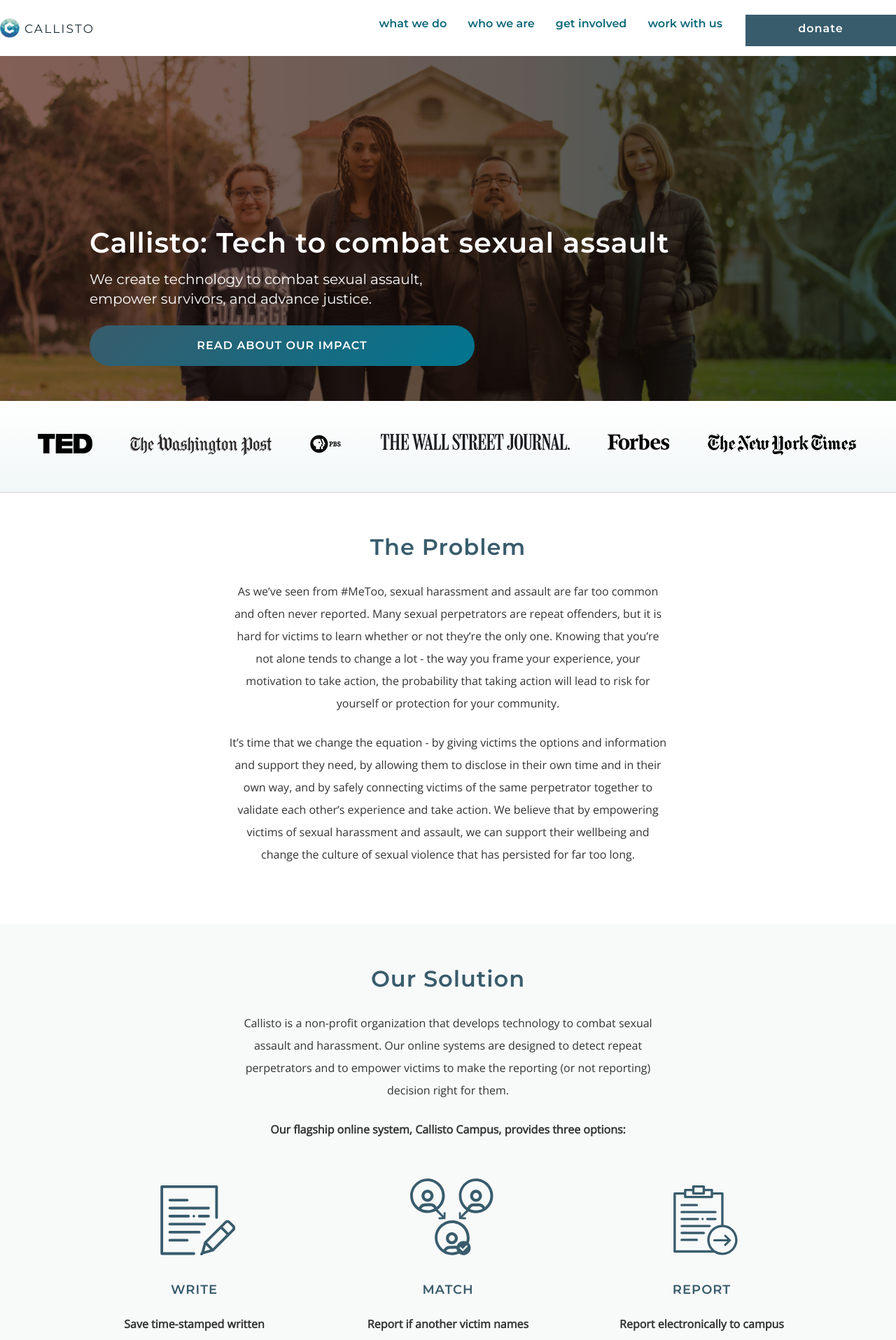
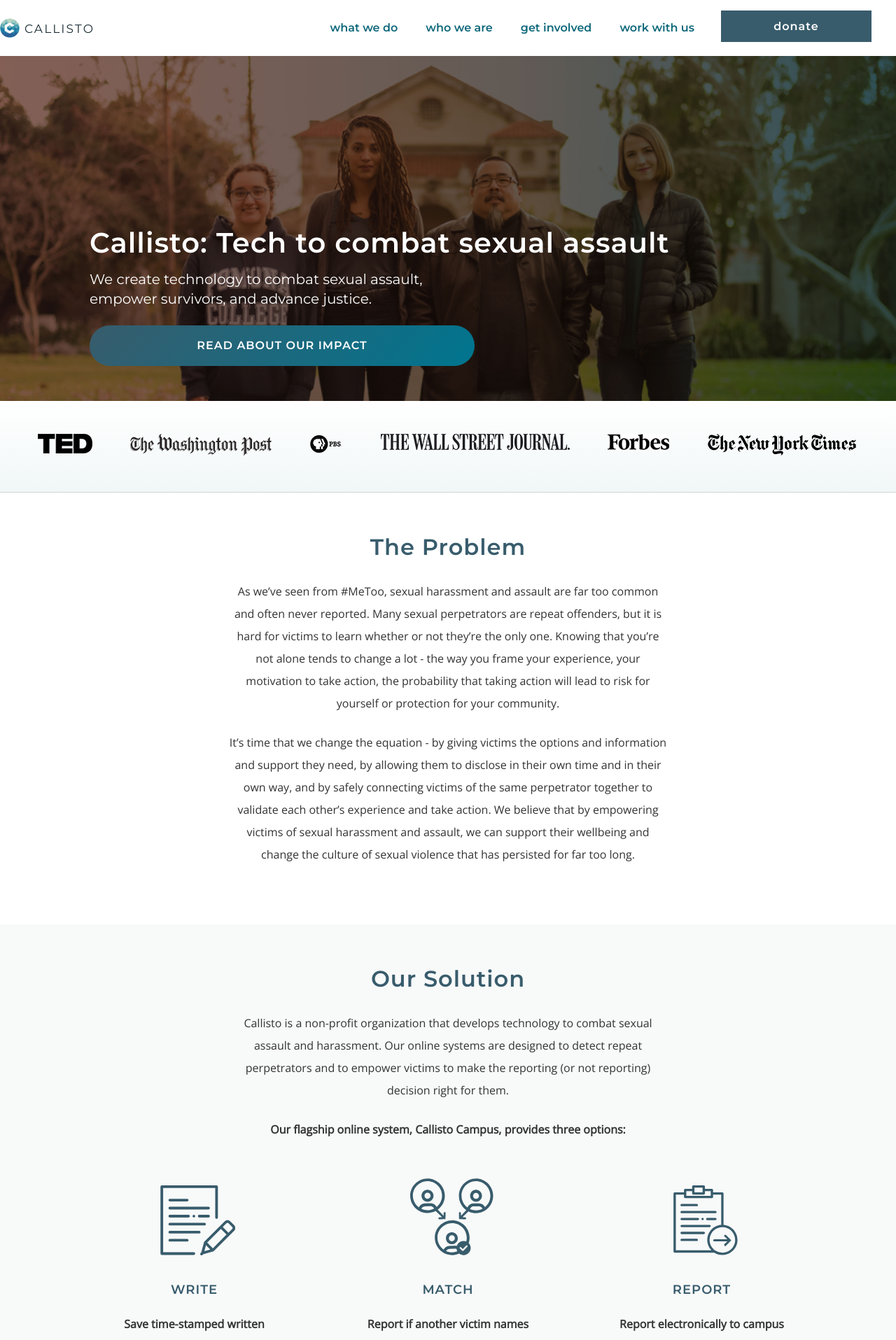
Before and after one commit to project-callisto/projectcallisto-dot-org, a Jekyll site: the page built from index.html, in a window 1280 px wide. Shown: the top 1915 px of the page at 70% size. Built offline with Jekyll 4.4.1, drawn with Linux system fonts in a browser that asks for light colours.

Commit message:
Navbar changes

```diff
--- a/_sass/_variables.scss
+++ b/_sass/_variables.scss
@@ -7,7 +7,7 @@
 
 // screen widths
 $max-width-xs: 650px;
-$max-width-sm: 768px;
+$max-width-sm: 767px;
 $max-width-md: 992px;
 
 $min-width-sm: $max-width-xs;
@@ -41,6 +41,7 @@
 $color-blue-deep: #103536;
 $color-blue-deeper: #00758f;
 $color-blue-button: #385C6C;
+$color-blue-button-hover: #464D55;
 $color-blue-1: #458A9A;
 
 $color-peach: #ffae78;
--- a/_sass/main.scss
+++ b/_sass/main.scss
@@ -120,24 +120,6 @@
 
 ////////////////////HEADER//////////////////////////
 
-.nav-button {
-    background: $color-blue-button;
-    border: 0;
-    width: 215px;
-    height: 45px;
-    font-family: $font-main;
-    color: $color-white;
-    letter-spacing: 1px;
-    text-transform: lowercase;
-    margin-top: 7px;
-    text-align: center;
-
-    a {
-        color: white;
-	background: $color-blue-button;
-    }
-}
-
 .navbar-toggle .icon-bar {
     background-color: $color-black;
 }
@@ -149,7 +131,6 @@
 
 .header-nav {
     text-transform: lowercase;
-    vertical-align: middle;
     height: 80px;
 
     li {
@@ -169,11 +150,15 @@
         margin-right: 0;
         margin-left: 18px;
     }
+}
 
-    a.nav-button {
-        color: white;
+.nav > li > a {
+    &:hover,
+    &:focus {
+	background-color: $color-white;
     }
 }
+
 
 .dark-blue-btn {
     background-color: $color-button-background-dark;
@@ -206,7 +191,7 @@
 
 #nav-border {
     border-image-slice: 1;
-    border-image-source: linear-gradient(90deg, $color-peach, $color-cyan);
+
     border-style: solid;
     border-width: 2px;
 }
@@ -353,7 +338,29 @@
 }
 
 .navbar-toggle {
-    margin-bottom: 20px;
+    margin-bottom: 5px
+}
+
+.nav-button {
+    background: $color-blue-button;
+    border: 0;
+    width: 215px;
+    height: 45px;
+    font-family: $font-main;
+    color: $color-white !important;
+    letter-spacing: 1px;
+    text-transform: lowercase;
+    margin-right: 3.5rem;
+    text-align: center;
+    justify-content: center;
+    display: flex !important;
+    flex-direction: column;
+    justify-content: center;
+
+    &:hover, &:focus {
+	background: $color-blue-button-hover !important;
+    }
+
 }
 
 .paragraph-extra-spacer {
@@ -405,7 +412,7 @@
 // tablet and desktop
 @media (min-width: $min-width-md) {
     .navbar-nav > li > a {
-        padding: 10px;
+	vertical-align: middle;
     }
 
     #id_header {
@@ -441,24 +448,21 @@
         font-size: 25px;
     }
 
-    .header-nav a {
-        text-align: left !important;
+    .header-nav {
+	li {
+	    margin: -5px;
+	}
     }
 
     .nav-button {
-        display: inline-block !important;
+        margin-right: 1rem !important;
+	width: 100px;
+	height: 45px;
     }
 
     .main-header p {
         font-size: 16px;
         width: auto;
-    }
-
-    .header-nav {
-        a {
-            padding: 10px 6px;
-            margin: auto;
-        }
     }
 
     #callisto {
@@ -475,6 +479,10 @@
 
 // mobile
 @media (max-width: $max-width-sm) {
+    .header-nav {
+	height: 0px;
+    }
+
     #id_header .donate-li {
         padding: 40px 0;
 
@@ -485,12 +493,6 @@
 
     a#brand_link {
         position: absolute;
-    }
-}
-
-@media (min-width: $min-width-md) and (max-width: $max-width-md) {
-    .header-nav .donate-li {
-        margin-top: 5px;
     }
 }
 
```
